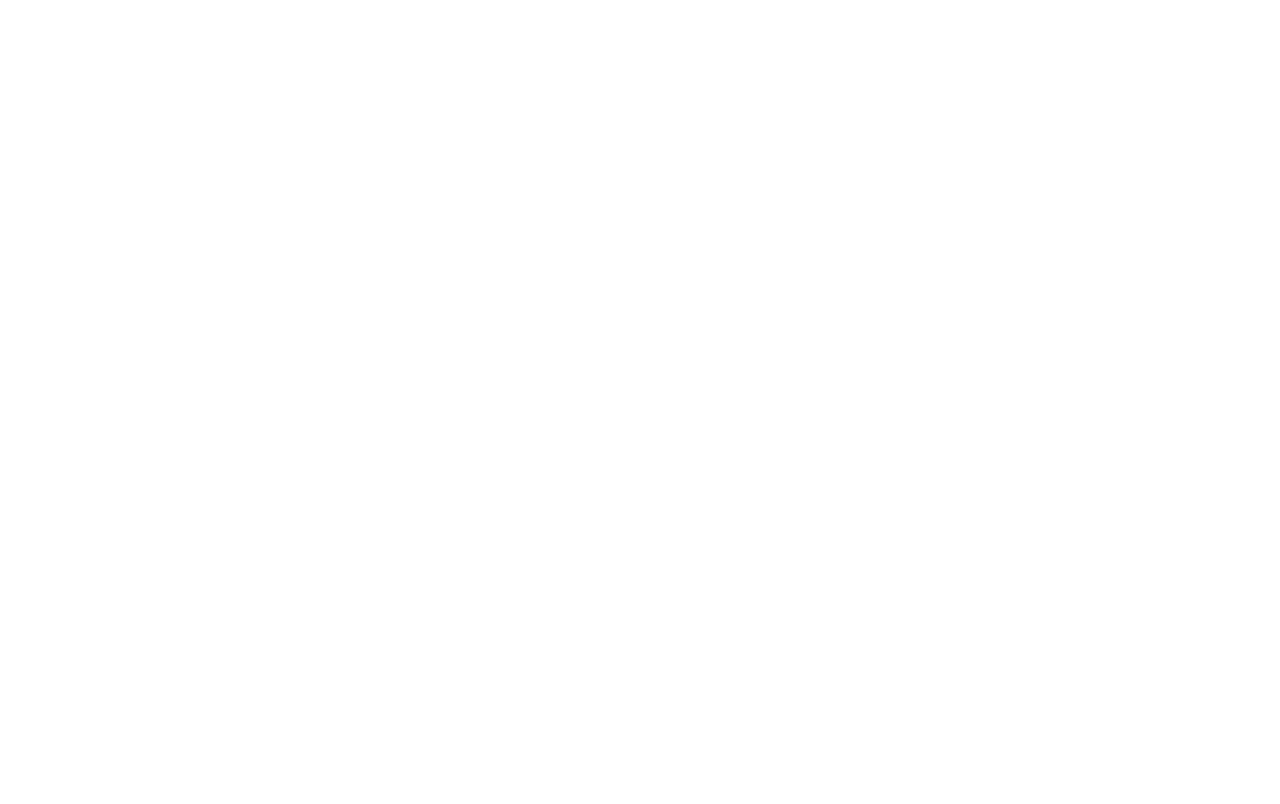
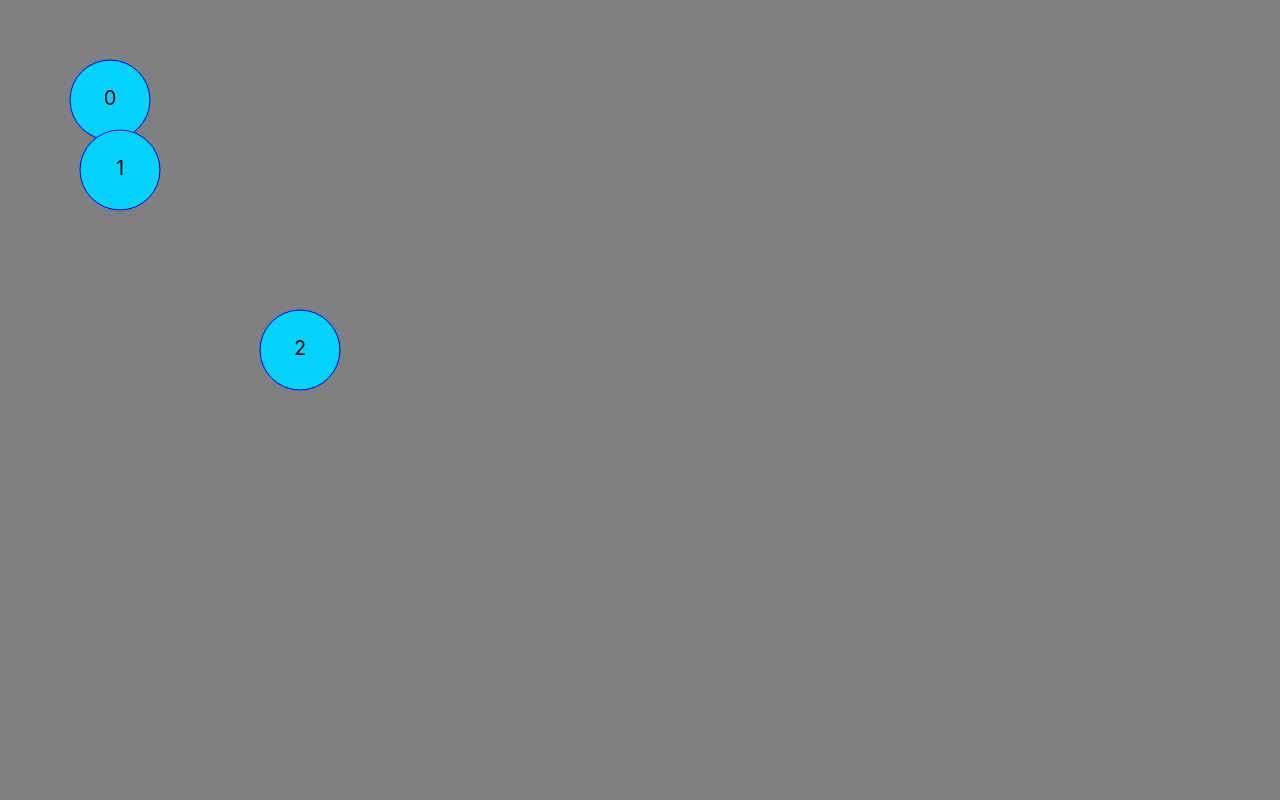
Before and after one commit to Kevinht2010/graph_theory_tool, a React (Create React App) app in the folder front/: page / in a window 1280 px wide. Built offline with nearby package versions, Linux system fonts and the light colour scheme.

Commit message:
Finished Visuals

```diff
--- a/front/src/App.js
+++ b/front/src/App.js
@@ -1,6 +1,7 @@
 import logo from './logo.svg';
 import './App.css';
 import Graph from './logic/graph/Graph'
+import GraphVisual from './display/graphs/GraphVisual'
 import { useEffect, useState } from 'react'
 import { BFSCycle, BFSNoRepeat, BFSRepeat } from './logic/algorithms/BFS'
 import Components from './logic/algorithms/Components'
@@ -16,9 +17,29 @@
     let k = new Components(graph);
     console.log(k.getComponents());
     console.log(k.getComponentCount());
+
   })
   return (
     <div className="App">
+      <GraphVisual data={[{
+        "id": 0,
+        "posX": 110,
+        "posY": 100
+      }, {
+        "id": 1,
+        "posX": 120,
+        "posY": 170
+      }, {
+        "id": 2,
+        "posX": 300,
+        "posY": 350
+      }]}
+      edges={[{
+        "id": 0,
+        "node1": 0,
+        "node2": 1,
+        "bendPosition": null
+      }]}/>
     </div>
   );
 }
--- /dev/null
+++ b/front/src/display/graphs/Edge.js
@@ -0,0 +1,60 @@
+import React, {useState, useEffect} from 'react'
+
+function Edge(props) {
+    const [node1, setNode1] = useState(props.node1);
+    const [node2, setNode2] = useState(props.node2);
+    const [bendPos, setBendPos] = useState(props.bendPos);
+
+    let c;
+    if(props.bendPos.bent === false) {
+        c = [(node1.posX + node2.posX)/2, (node1.posY + node2.posY)/2];
+    } else {
+        c = [props.bendPos.posX, props.bendPos.posY];
+    }
+    let d = calcCirclePath([[node2.posX, node2.posY], c, [node1.posX, node1.posY]]);
+
+    useEffect(() => {
+        setNode1(props.node1); setNode2(props.node2);
+        setBendPos(props.bendPos);
+    }, [props.node1, props.node2, props.bendPos])
+
+    return (
+        <svg>
+            <path d={d} stroke="black" fill="transparent" stroke-width="2"/>
+            <circle onMouseDown={(e) => {props.dragStart(e, props.id, false)}} onMouseUp={(e) => props.dragEnd(e)} cx={c[0]} cy={c[1]} r={4}/>
+        </svg>
+    )
+}
+
+function calcCirclePath(points){
+    var a = points[0]
+    var b = points[2]
+    var c = points[1]
+
+    var A = dist(b, c)
+    var B = dist(c, a)
+    var C = dist(a, b)
+
+    var angle = Math.acos((A*A + B*B - C*C)/(2*A*B))
+
+    //calc radius of circle
+    var K = .5*A*B*Math.sin(angle)
+    var r = A*B*C/4/K
+    r = Math.round(r*1000)/1000
+
+    //large arc flag
+    var laf = +(Math.PI/2 > angle)
+
+    //sweep flag
+    var saf = +((b[0] - a[0])*(c[1] - a[1]) - (b[1] - a[1])*(c[0] - a[0]) < 0)
+
+    return ['M', a, 'A', r, r, 0, laf, saf, b].join(' ')
+  }
+
+  function dist(a, b){
+    return Math.sqrt(
+      Math.pow(a[0] - b[0], 2) +
+      Math.pow(a[1] - b[1], 2))
+  }
+
+export default Edge
--- /dev/null
+++ b/front/src/display/graphs/GraphVisual.js
@@ -0,0 +1,102 @@
+import React, {useState, useEffect, useRef} from 'react';
+import Node from './Node';
+import Edge from './Edge';
+
+export default function GraphVisual(props) {
+    const [mouseIn, setMouseIn] = useState(false);
+    const [data, setData] = useState(props.data);
+
+    const [edges, setEdges] = useState(props.edges);
+    const [bendPositions, setBendPositons] = useState([{"bent": false}]);
+    const [dragNode, setDragNode] = useState();
+    const [isDraggingNode, setIsDraggingNode] = useState(false);
+    const [isDraggingEdge, setIsDraggingEdge] = useState(false);
+
+    const [originX, setOriginX] = useState(0);
+    const [originY, setOriginY] = useState(0);
+    const [prevPosition, setPrevPosition] = useState([]);
+
+    const dragStart = (e, id, node) => {
+        if(mouseIn === true) {
+            setDragNode(id);
+            setOriginX(e.clientX);
+            setOriginY(e.clientY);
+            if(node) {
+                setIsDraggingNode(true);
+                setPrevPosition([data[id].posX, data[id].posY]);
+            } else {
+                setIsDraggingEdge(true);
+                if(bendPositions[id].bent === true) {
+                    setPrevPosition([bendPositions[id].posX, bendPositions[id].posY]);
+                } else {
+                    let node1 = data[edges[id].node1];
+                    let node2 = data[edges[id].node2];
+                    setPrevPosition([(node1.posX + node2.posX) / 2, (node1.posY + node2.posY) / 2]);
+                }
+            }
+        }
+    }
+
+    const dragging = (e) => {
+        if(isDraggingNode && mouseIn) {
+            let newX = e.clientX - originX;
+            let newY =  e.clientY - originY;
+            updateData({
+                "id": dragNode,
+                "posX": prevPosition[0] + newX,
+                "posY": prevPosition[1] + newY
+            });
+        } else if(isDraggingEdge && mouseIn) {
+            let newX = e.clientX - originX;
+            let newY =  e.clientY - originY;
+            updateBendPositions({
+                "id": dragNode,
+                "posX": prevPosition[0] + newX,
+                "posY": prevPosition[1] + newY,
+                "bent": true
+            });
+        }
+    }
+
+    const dragEnd = () => {
+        setIsDraggingNode(false);
+        setIsDraggingEdge(false);
+    }
+
+    const updateData = (a) => {
+        console.log("update")
+        let newData = data.slice(0);
+        newData[a.id] = a;
+        setData(newData);
+    }
+
+    const updateBendPositions = (a) => {
+        let newBendPositions = [...bendPositions];
+        newBendPositions[a.id] = a;
+        console.log(newBendPositions);
+        setBendPositons(newBendPositions);
+    }
+
+    const updatenodes = (a) => {
+        return data.map(node => {
+            return (<Node dragStart={dragStart} dragEnd={dragEnd} id={node.id} position={[node.posX, node.posY]}/>);
+        })
+    }
+
+    const updateEdges = (a) => {
+        return edges.map((edge, idx) => {
+            return (<Edge dragStart={dragStart} dragEnd={dragEnd} id={edge.id} node1={data[edge.node1]} node2={data[edge.node2]} bendPos={bendPositions[idx]}/>)
+        })
+    }
+
+    useEffect(() => {updatenodes()}, [data, mouseIn, bendPositions])
+
+    return (
+        <svg style={{height: '100vh', width: '100vw', backgroundColor: 'gray'}}
+            onMouseOver={() => {setMouseIn(true)}} onMouseLeave={(e) => {console.log("Out"); dragging(e); setMouseIn(false); dragEnd()}}
+            onMouseMove={(e) => {dragging(e)}} onMouseUp={() => dragEnd()}>
+            {updateEdges()}
+            {updatenodes()}
+        </svg>
+    )
+}
--- /dev/null
+++ b/front/src/display/graphs/Node.js
@@ -0,0 +1,19 @@
+import React, {useState, useEffect, useRef} from 'react'
+
+export default function Node(props) {
+    const [position, setPosition] = useState(props.position);
+
+    const labelX = position[0];
+    const labelY = position[1];
+
+    useEffect(() => {
+        setPosition(props.position);
+    }, [props.position])
+
+    return (
+        <g style={{userSelect:"none", zIndex:"-1", position:"relative"}} onMouseDown={e => props.dragStart(e, props.id, true)} onMouseUp={(e) => props.dragEnd(e)}>
+            <circle cx={labelX} cy={labelY} r="40" stroke="blue" fill="#03d3fc"/>
+            <text pointerEvents={"none"} textAnchor="middle" transform={`translate(${labelX}, ${labelY + 5})`} fontSize="20">{props.id}</text>
+        </g>
+    )
+}
--- a/front/src/logic/algorithms/Components.js
+++ b/front/src/logic/algorithms/Components.js
@@ -35,7 +35,7 @@
                 }
             }
 
-            finalComponents.push(current)
+            finalComponents.push(current);
         }
 
         return [count, components];
--- a/front/src/logic/algorithms/Cycles.js
+++ b/front/src/logic/algorithms/Cycles.js
@@ -1,24 +1,29 @@
 
 class Cycles {
     constructor(G) {
-        let c = this.getCycles;
+        let c = this.cycles();
         this.cycles = c;
-        this.minCycle = c[0];
-        this.maxCycle = c[1];
+        this.minCycle = this.minC();
+        this.maxCycle = this.maxC();
     }
 
-
-    minMaxCycle = (G) => {
+    cycles = () => {
 
     }
 
-    getMinCycle() {
+    maxC = () => {
 
     }
 
-    getMaxCycle() {
+    minC = () => {
 
     }
+
+    getCycles = () => { return this.cycles; }
+
+    getMaxCycle = () => { return this.maxCycle; }
+
+    getMinCycle = () => { return this.minCycle }
 }
 
 export default Cycles
--- a/front/src/logic/graph/Graph.js
+++ b/front/src/logic/graph/Graph.js
@@ -25,6 +25,14 @@
         }
 
         return list;
+    }
+
+    getCompleteSubgraph(vertices) {
+
+    }
+
+    getSubgraph(vertices, adjacencyList) {
+
     }
 
     getRequirement = (requirement) => {
```
Also changed, not shown: 1 other file (tests, documents, lock files or other folders).
